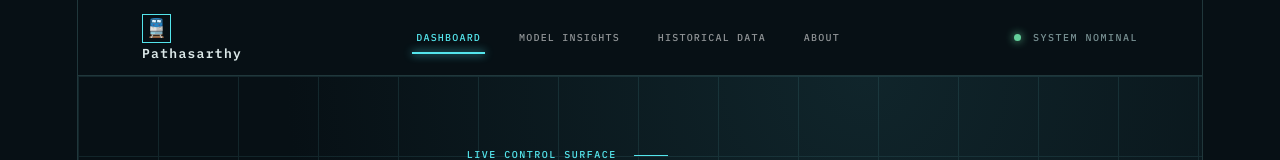
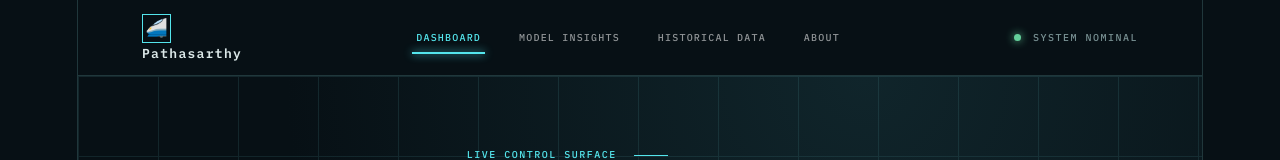
Before and after one commit to train-eta-prediction/Train_ETA_Prediction_2.0, a React (Vite) app in the folder frontend/: page / in a window 1280 px wide. Shown: the top 160 px of the page. Built offline with nearby package versions, Linux system fonts and the light colour scheme.

Commit message:
App.jsx updated

```diff
--- a/frontend/src/App.jsx
+++ b/frontend/src/App.jsx
@@ -11,7 +11,7 @@ function App() {
     <BrowserRouter>
       <header className="topbar">
         <div className="brand-lockup">
-          <div className="brand-mark">🚆</div>
+          <div className="brand-mark">🚄</div>
           <p className="brand-name">Pathasarthy</p>
         </div>
 
```
